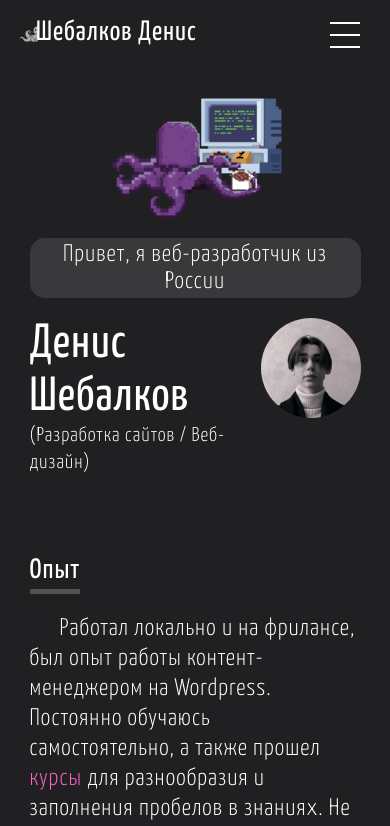
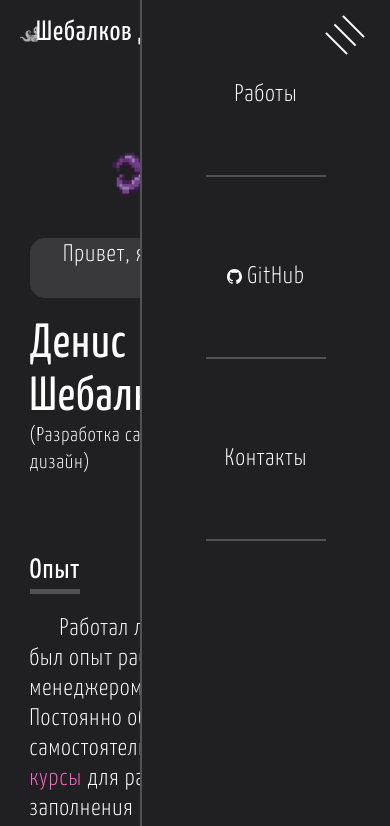
Before and after one commit to ShebalkovD/homepage, a plain HTML site: page dist/index.html in a window 390 px wide. Both pictures are taken after a click on the button 345 px from the left and 35 px from the top of the page. Shown: the top 826 px of the page. Drawn offline with nearby package versions, Linux system fonts and the light colour scheme; files that its build step writes are made by us from their sources.

Commit message:
burger fix

```diff
--- a/dist/css/style.css
+++ b/dist/css/style.css
@@ -94,6 +94,10 @@ body {
   }
 }
 .animate__animated.animate__fadeInRight {
+  --animate-duration: 500ms;
+}
+
+.animate__animated.animate__fadeOutRight {
   --animate-duration: 500ms;
 }
 
@@ -513,6 +517,7 @@ body {
           flex-direction: column;
   -ms-flex-line-pack: distribute;
       align-content: space-around;
+  z-index: 11;
   padding: 7px;
   height: 50px;
   width: 50px;
@@ -533,20 +538,21 @@ body {
   padding: 5px;
   z-index: 10;
   position: fixed;
-  right: 17px;
+  right: 0;
+  top: 0;
   display: none;
   -webkit-box-orient: vertical;
   -webkit-box-direction: normal;
       -ms-flex-direction: column;
           flex-direction: column;
-  width: 150px;
-  height: 180px;
-  border: 2px solid #525252;
+  width: 250px;
+  height: 100vh;
+  border-left: 2px solid #525252;
   background-color: #202023;
-  border-radius: 10px;
 }
 .burger__menu-item {
   padding: 6px;
+  padding-top: 80px;
   background-color: #202023;
   color: #fff;
   width: 120px;
@@ -563,10 +569,7 @@ body {
       -ms-flex-pack: center;
           justify-content: center;
   border-bottom: 2px solid #525252;
-  padding-bottom: 20px;
-}
-.burger__menu-item:nth-last-child(1) {
-  border: none;
+  padding-bottom: 80px;
 }
 .burger__menu-item img {
   margin-right: 5px;
@@ -581,6 +584,16 @@ body {
   -webkit-animation: burgerFadeOut 500ms ease-out;
           animation: burgerFadeOut 500ms ease-out;
   display: none;
+}
+
+.burgerBtn__active {
+  -webkit-transform: rotate(45deg);
+      -ms-transform: rotate(45deg);
+          transform: rotate(45deg);
+}
+
+.lock {
+  overflow: hidden;
 }
 
 @media (max-width: 768px) {
--- a/dist/index.html
+++ b/dist/index.html
@@ -32,13 +32,13 @@
             </button>
             <a class="header__nav-item" href="#contacts">Контакты</a>
         </div>
-        <div class="burger__menu animate__animated animate__fadeInRight">
+        <div class="burger__menu animate__animated animate__fadeOutRight">
             <a class="burger__menu-item " href="/portfolio.html">Работы</a>
                 <a class="burger__menu-item " href="https://github.com/ShebalkovD" target="_blank">
                     <img src="img/github.svg" alt="">
                     <span>GitHub</span>
                 </a>
-                <a class="burger__menu-item " href="#contacts">Контакты</a>
+                <a class="burger__menu-item" href="#contacts" >Контакты</a>
         </div>
         <div class="container">
             <img src="img/PortfolioOctopus.gif" alt="" class="header__octopus">
--- a/dist/js/main.js
+++ b/dist/js/main.js
@@ -1,11 +1,38 @@
-const burger = document.querySelector('.burger')
-const burgerMenu = document.querySelector('.burger__menu')
+let burger = document.querySelector('.burger')
+let burgerMenu = document.querySelector('.burger__menu')
+let burgerItem = document.querySelectorAll('.burger__menu-item')
+let body = document.querySelector('body')
 burger.onclick = () => {
-  burgerMenu.classList.toggle('burger__active')
+
+  burgerMenu.classList.add('burger__active')
+
+  burgerMenu.classList.toggle('animate__fadeInRight')
+  burger.classList.toggle('burgerBtn__active')
+  body.classList.toggle('lock')
+  if(burgerMenu.classList.contains('burger__active')){
+    burgerMenu.classList.toggle('animate__fadeOutRight')
+
+    // setTimeout(() => burgerMenu.classList.remove('burger__active'), 500)
+  }
 }
 
-addEventListener('click', () => {
-    if( event.target != burger  ){
-      burgerMenu.classList.remove('burger__active')
-    }
+burgerItem.forEach((el) => {
+  el.onclick = () => {
+    burgerMenu.classList.remove('burger__active')
+    burger.classList.remove('burgerBtn__active')
+    body.classList.remove('lock')
+    burgerMenu.classList.add('animate__fadeOutRight')
+    burgerMenu.classList.remove('animate__fadeInRight')
+  }
 })
+
+
+
+
+
+// burger.onclick = () => {
+//   burgerMenu.classList.toggle('burger__active')
+//   burger.classList.toggle('burgerBtn__active')
+//   body.classList.toggle('lock')
+
+// }
--- a/dist/scss/_animations.scss
+++ b/dist/scss/_animations.scss
@@ -25,6 +25,11 @@
 .animate__animated.animate__fadeInRight{
   --animate-duration: 500ms;
 }
+.animate__animated.animate__fadeOutRight{
+  --animate-duration: 500ms;
+}
+
+
 
 // @keyframes burgerFadeOut{
 //   0%{
--- a/dist/scss/style.scss
+++ b/dist/scss/style.scss
@@ -253,7 +253,7 @@
 .burger{
     flex-direction: column;
     align-content: space-around;
-
+    z-index: 11;
     padding: 7px;
     height: 50px;
     width: 50px;
@@ -279,17 +279,18 @@
         padding: 5px;
         z-index: 10;
         position: fixed;
-        right: 17px;
+        right: 0;
+        top: 0;
         display: none;
         flex-direction: column;
-        width: 150px;
-        height: 180px;
-        border: 2px solid $devider;
+        width: 250px;
+        height: 100vh;
+        border-left: 2px solid $devider;
         background-color: #202023;
-        border-radius: 10px;
         &-item{
 
             padding: 6px;
+            padding-top: 80px;
             background-color: #202023;
             color: #fff;
             width: 120px;
@@ -300,10 +301,8 @@
             display: flex;
             justify-content: center;
             border-bottom: 2px solid $devider;
-            padding-bottom: 20px;
-            &:nth-last-child(1){
-                border: none;
-            }
+            padding-bottom: 80px;
+
             img{
                 margin-right: 5px;
                 margin-top: -2px;
@@ -318,5 +317,15 @@
         display: none;
     }
 }
+.burgerBtn__active{
+
+     transform: rotate(45deg);
+
+
+
+}
+.lock{
+    overflow: hidden;
+}
 
 @import "adaptive";
```
Also changed, not shown: dist/portfolio.html (+1 -1 lines).
